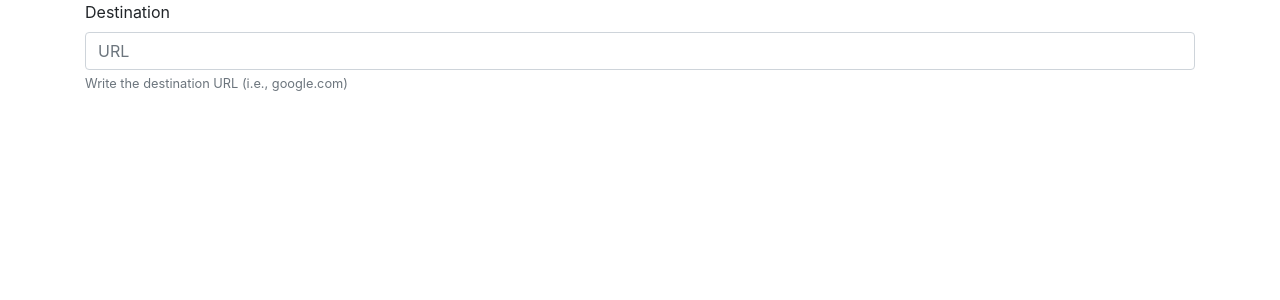
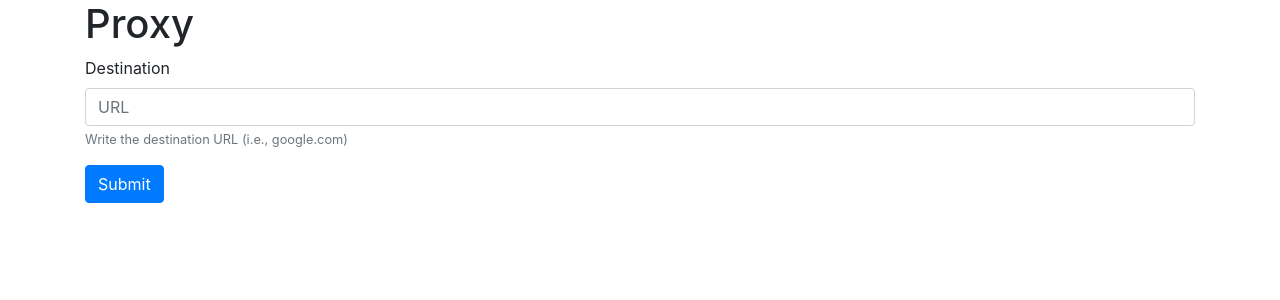
Before and after one commit to heathen-pwn/express-proxy, a Node server app: page /proxy in a window 1280 px wide. Shown: the top 300 px of the page. Run offline with Node 20, Linux system fonts and the light colour scheme.

Commit message:
Set up a very primitive HTTP proxy

```diff
--- a/routes/proxy.js
+++ b/routes/proxy.js
@@ -1,9 +1,33 @@
 var express = require('express');
 var router = express.Router();
+const http = require("node:http");
 
 /* GET home page. */
-router.get('/', function(req, res, next) {
+router.get('/', function (req, res, next) {
   res.render('proxy', { title: 'Proxy' }); // { title: 'Express' }
 });
 
+router.post('/', (req, res) => {
+  const destinationHost = req.body.dhost;
+  console.log(destinationHost);
+  // Get the website of 'dhost'
+  // Send the body; res.send
+  http.get(destinationHost, (destinationResult) => {
+    destinationResult.setEncoding('utf-8');
+    let rawData = '';
+    destinationResult.on('data', (chunk) => {
+      rawData += chunk;
+    })
+    destinationResult.on('end', () => {
+      try {
+        console.log(`Sending... ${rawData}... to POST request`);
+        res.send(rawData);
+      }
+      catch (e) {
+        console.error(e);
+      }
+    })
+  })
+})
+
 module.exports = router;
--- a/views/proxy.ejs
+++ b/views/proxy.ejs
@@ -8,12 +8,16 @@
 </head>
 <body>
     <div class="container">
-        <div class="form-group">
-        <label for="proxy-dest">Destination</label>
-        <input type="text"
-            class="form-control" name="proxy-dest" id="proxy-dest" aria-describedby="helpId" placeholder="URL">
-        <small id="helpId" class="form-text text-muted">Write the destination URL (i.e., google.com)</small>
-        </div>
+        <h1>Proxy</h1>
+        <form action="/proxy" method="POST">
+            <div class="form-group">
+                <label for="dhost">Destination</label>
+                <input type="text"
+                    class="form-control" name="dhost" id="dhost" aria-describedby="helpId" placeholder="URL">
+                <small id="helpId" class="form-text text-muted">Write the destination URL (i.e., google.com)</small>
+                </div>
+                <button type="submit" class="btn btn-primary">Submit</button>
+        </form>
     </div>
 </body>
 </html>
```
